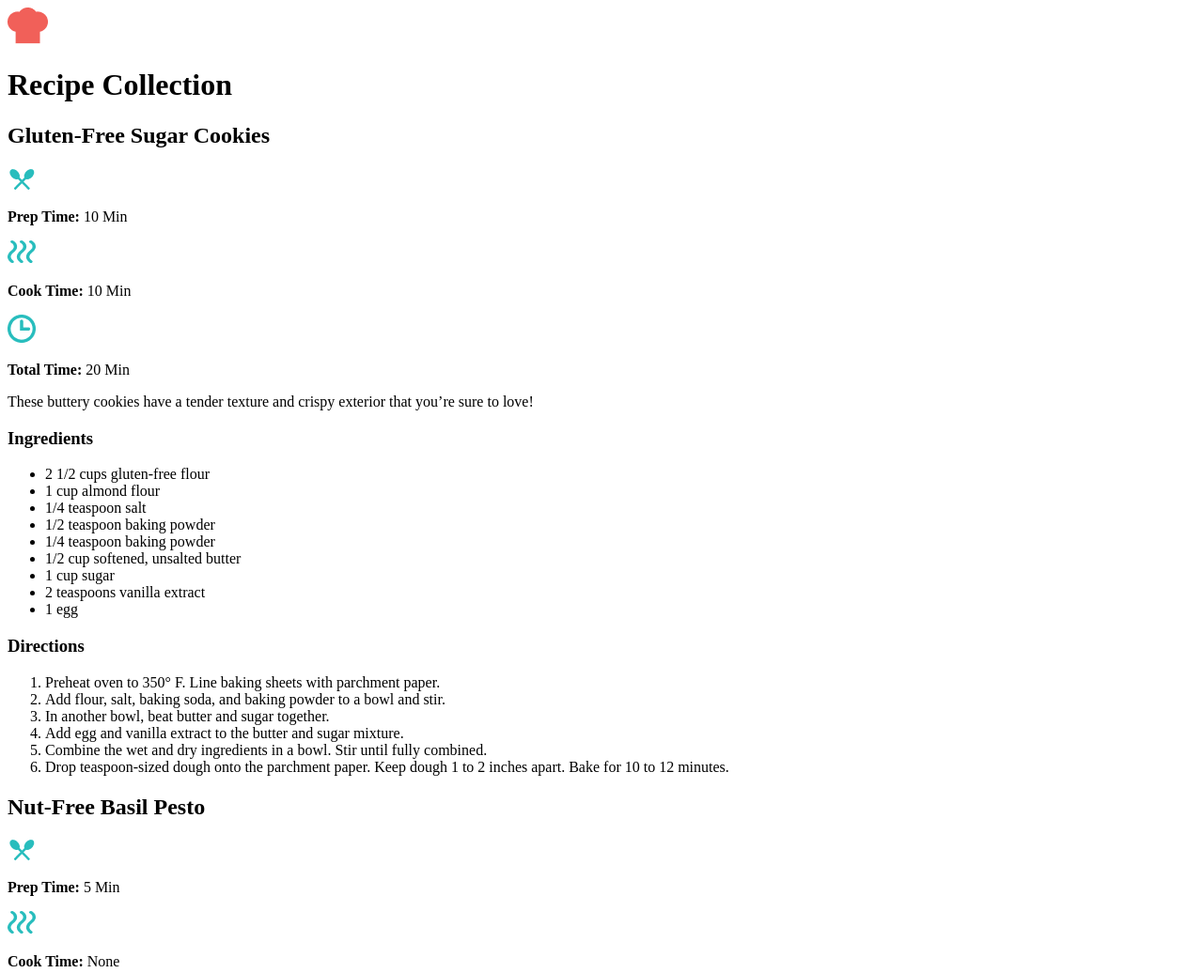
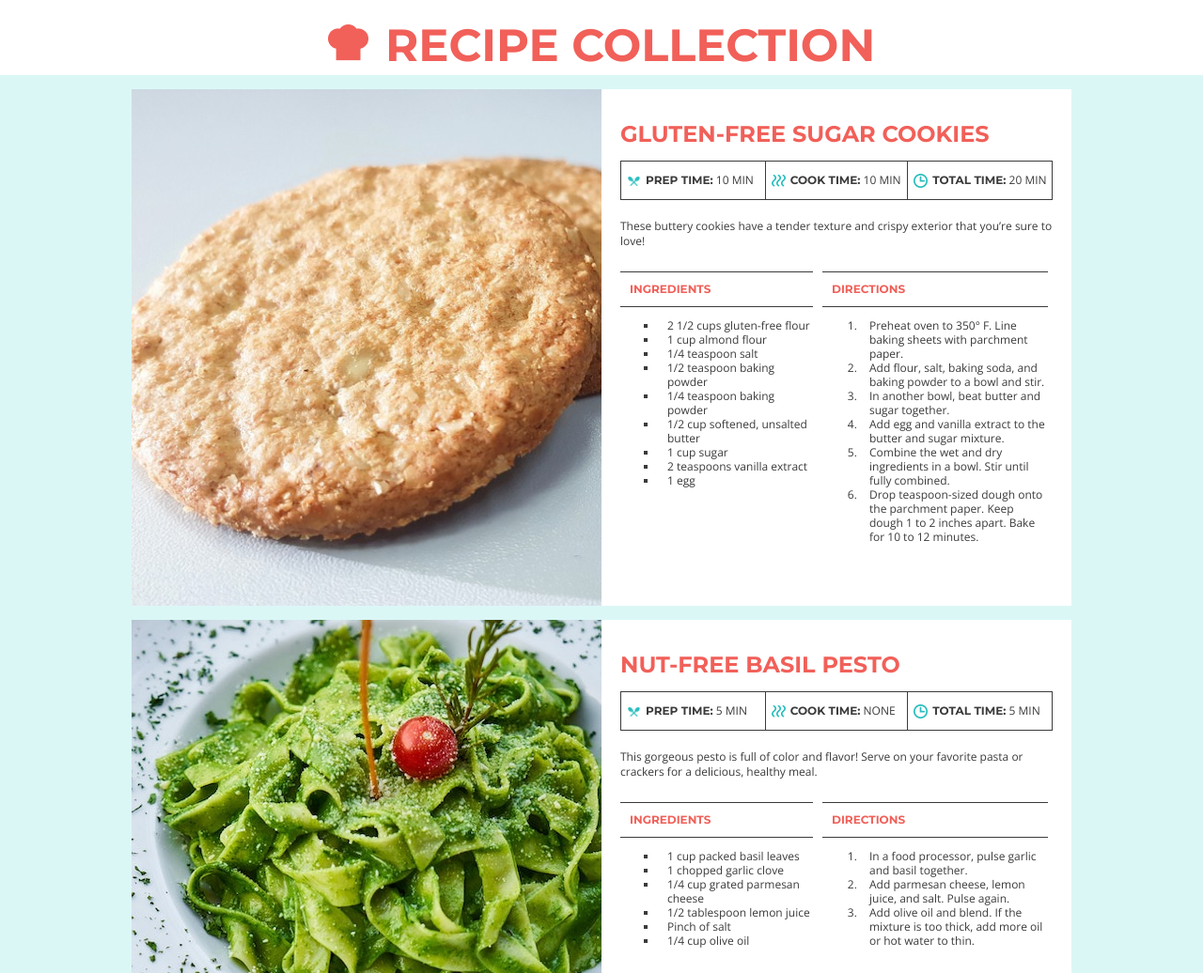
Before and after one commit to lev-will/101-bonus_recipe, a plain HTML site: page index.html in a window 1280 px wide. Shown: the top 1036 px of the page at 94% size. Drawn offline with nearby package versions, Linux system fonts and the light colour scheme.

Commit message:
101-bonus_recipe final

```diff
--- a/css/style.css
+++ b/css/style.css
@@ -0,0 +1,153 @@
+body {
+    background-color: #DAF7F6;
+    color: #3B3B3B;
+    font-family: 'open sans', 'sans serif';
+    font-size: 12px;
+    line-height: 16px;
+}
+
+header {
+    background-color: white;
+    text-align: center;
+}
+
+h1 {
+    box-sizing: border-box;
+    color: #f16059;
+    display: inline-block;
+    font-family: 'montserrat', 'sans serif';
+    font-size: 48px;
+    font-weight: bold;
+    height: 15px;
+    margin: 0;
+    padding: 40px 0;
+    text-transform: uppercase;
+}
+
+header img {
+    margin-right: 15px;
+}
+
+main {
+    width: 1000px;
+    margin: 0 auto;
+}
+
+.card {
+    margin: 15px 0;
+    overflow: auto;
+}
+
+.image {
+    float: left;
+    height: 550px;
+    width: 500px;
+}
+
+.recipe {
+    background-color: white;
+    box-sizing: border-box;
+    float: left;
+    padding: 20px;
+    height: 550px;
+    width: 500px;
+}
+
+#cookies .image {
+    background: url('../img/gluten-free-sugar-cookies.jpg');
+    background-size: cover;
+}
+
+#pesto .image {
+    background: url('../img/nut-free-pesto.jpg');
+    background-size: cover;
+}
+
+#salad .image {
+    background: url('../img/watermelon-salad.jpg');
+    background-size: cover;
+}
+
+.recipe h2 {
+    color: #f16059;
+    font-family: 'montserrat', 'sans serif';
+    font-size: 24px;
+    font-weight: bold;
+    text-transform: uppercase;
+}
+
+.time {
+    border-style: solid;
+    border-color: #3B3B3B;
+    border-width: 1px;
+    margin-bottom: 20px;
+    overflow: auto;
+    box-sizing: border-box;
+}
+
+.time div {
+    box-sizing: border-box;
+    float: left;
+    padding-left: 6px;
+    width: 33.3333%;
+    text-transform: uppercase;
+}
+
+.time .cook {
+    border-color: #3B3B3B;
+    border-style: solid;
+    border-width: 0 1px;
+}
+
+.time img {
+	margin-right: 5px;
+	vertical-align: middle;
+	width: 15px;
+	height: auto;
+}
+
+.time strong {
+	font-family: 'Montserrat', sans-serif;
+}
+
+.time-details {
+    display:inline-block;
+}
+
+.columns {
+    overflow: auto;
+}
+
+.directions {
+    float: left;
+    width: 240px;
+}
+
+.ingredients {
+    float: left;
+    width: 205px;
+    margin-right: 10px;
+}
+
+.recipe h3 {
+    border-color: #3B3B3B;
+    border-style: solid;
+    border-width: 1px 0;
+    color: #f16059;
+    font-family: 'montserrat', 'sans serif';
+    font-size: 12px;
+    font-weight: bold;
+    padding: 10px;
+    text-transform: uppercase;
+
+}
+.ingredients ul li {
+    list-style-type: square;
+    padding-left: 10px;
+    line-height: 15px;
+}
+
+.directions ol li {
+    padding-left: 10px;
+    line-height: 15px;
+}
--- a/index.html
+++ b/index.html
@@ -5,8 +5,8 @@
         <meta charset="utf-8">
         <title>Recipe Cards Project</title>
         <link href="https://fonts.googleapis.com/css?family=Montserrat:700%7COpen+Sans&display=swap" rel="stylesheet">
-        <link href="css/normalize.css">
-        <link href="css/style.css">
+        <link rel="stylesheet" href="css/normalize.css">
+        <link rel="stylesheet" href="css/style.css">
     </head>
 
     <body>
```
